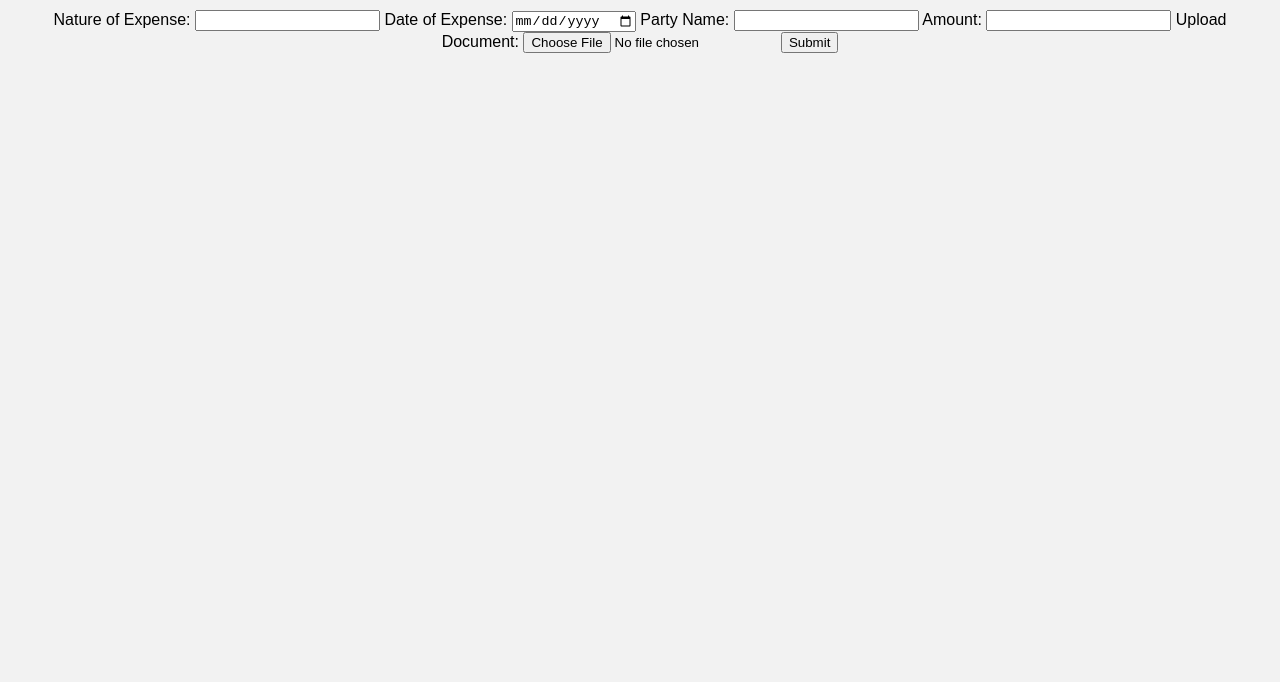
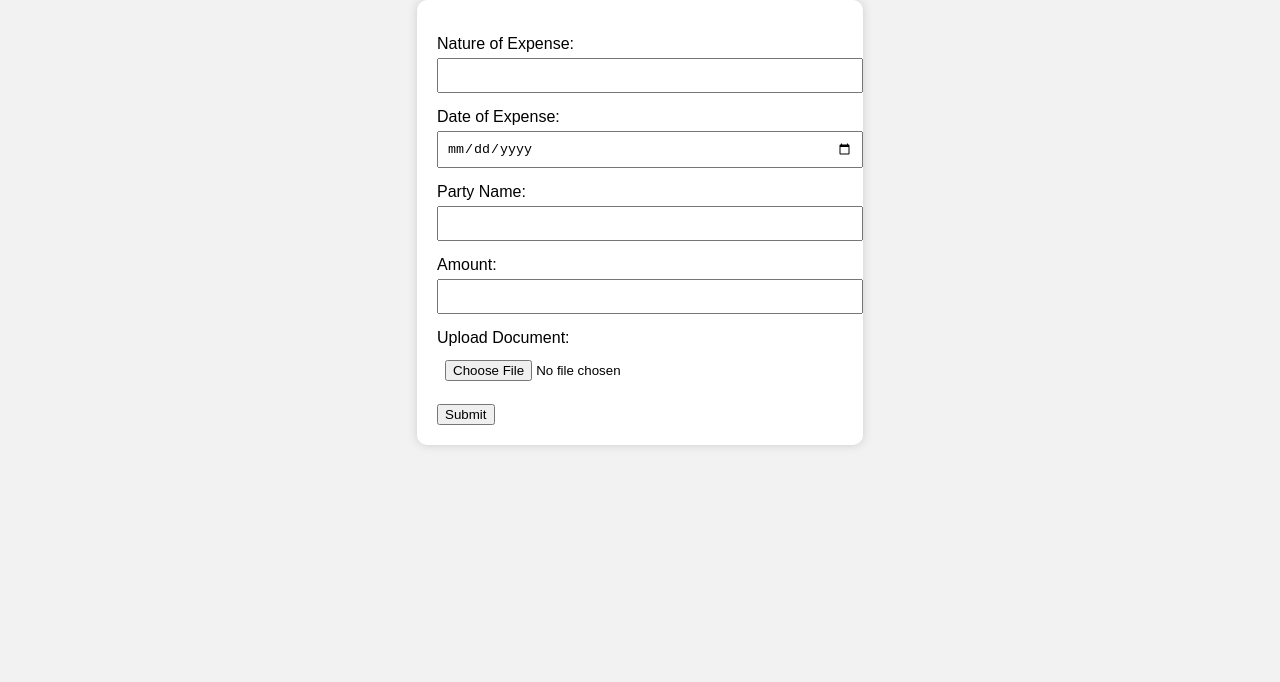
Before and after one commit to Manjeet1000/BAZAAR, a plain HTML site: page index.html in a window 1280 px wide. Shown: the part 118-800 px from the top of the page. Drawn offline with Linux system fonts and the light colour scheme.

Commit message:
Update style.css

```diff
--- a/style.css
+++ b/style.css
@@ -1,37 +1,28 @@
 body {
   font-family: Arial, sans-serif;
   background-color: #f2f2f2;
+  padding: 30px;
   text-align: center;
-  padding: 40px;
 }
 
-h1 {
-  color: #003366;
+form {
+  display: inline-block;
+  background: white;
+  padding: 20px;
+  border-radius: 10px;
+  box-shadow: 0 0 10px #ccc;
+  text-align: left;
 }
 
-#stock-list {
-  display: flex;
-  flex-wrap: wrap;
-  justify-content: center;
-  gap: 20px;
-  margin-top: 20px;
+label {
+  display: block;
+  margin: 15px 0;
 }
 
-.stock {
-  background: white;
-  padding: 20px;
-  border-radius: 8px;
-  box-shadow: 0 0 10px rgba(0, 0, 0, 0.1);
-  width: 200px;
-}
-
-.stock h2 {
-  margin: 0 0 10px;
-  font-size: 20px;
-  color: #222;
-}
-
-.price {
-  font-size: 24px;
-  color: green;
-}
+input[type="text"],
+input[type="number"],
+input[type="date"],
+input[type="file"] {
+  width: 100%;
+  padding: 8px;
+  margin-top: 5px
```
